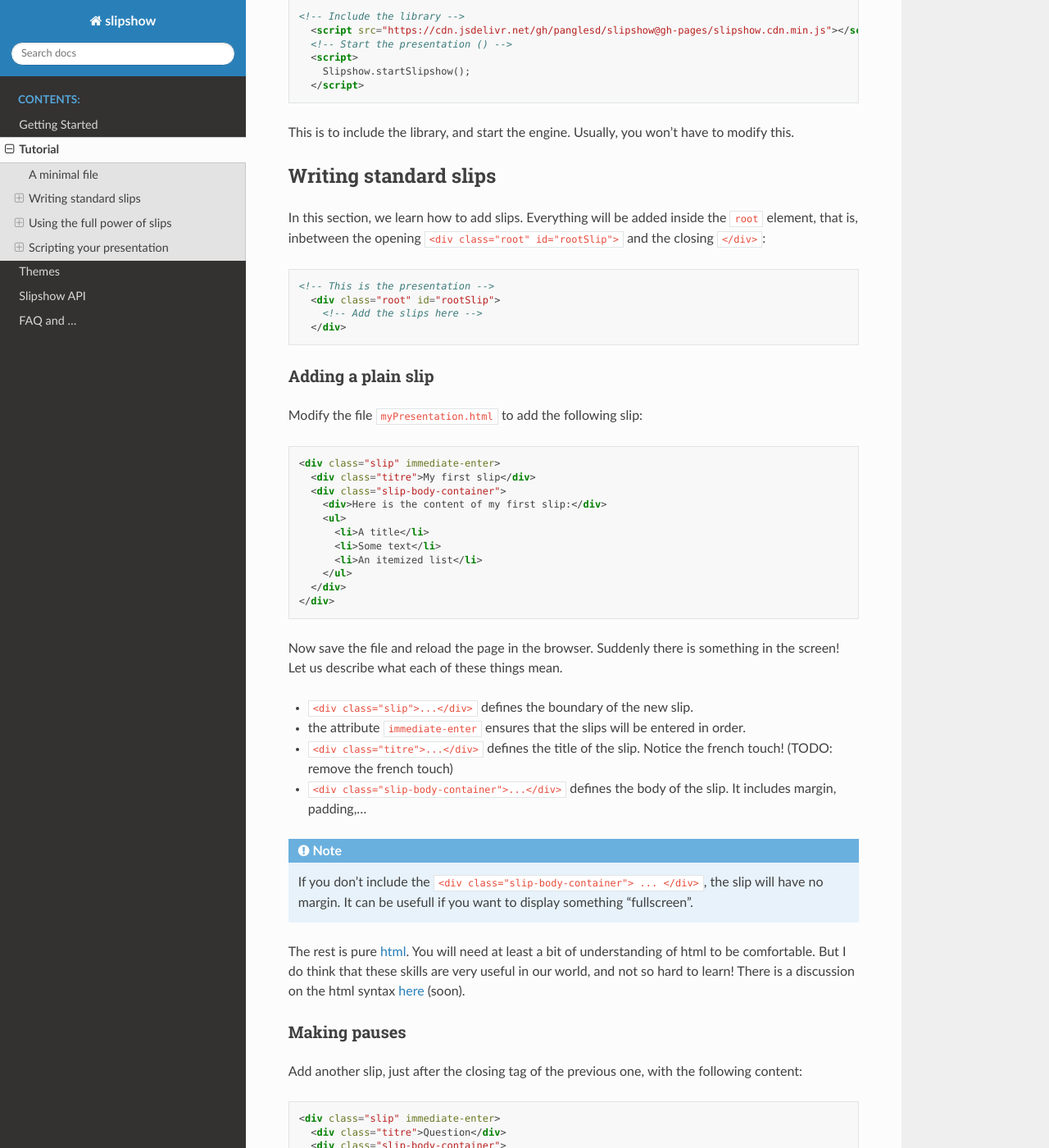
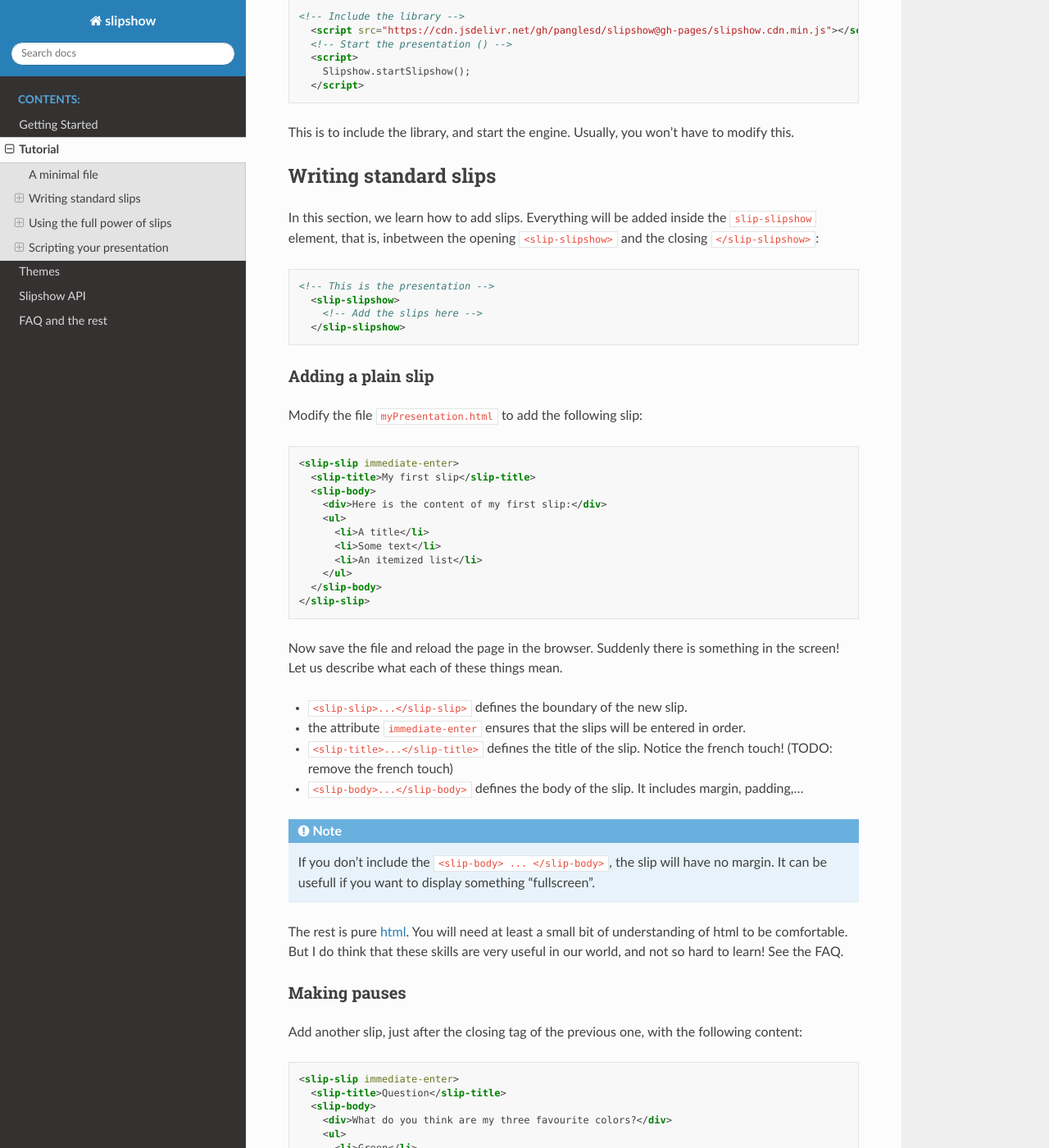
Before and after one commit to panglesd/slipshow, a Sphinx documentation site: the page built from docs/tutorial.rst, in a window 1280 px wide and 1400 px high, scrolled down 1904 px. Shown: the whole window at 82% size. Built offline with Sphinx 7.4.7 and the Read the Docs theme 2.0.0, drawn with Linux system fonts in a browser that asks for light colours; some of the changed text lies outside the part shown.

Commit message:
updated doc with custom elements

```diff
--- a/docs/quick-start.rst
+++ b/docs/quick-start.rst
@@ -36,9 +36,9 @@
      <body>
 
      <!-- This is the presentation -->
-       <div class="root" id="rootSlip">
+       <slip-slipshow>
          <!-- Add the slips here -->
-       </div>
+       </slip-slipshow>
 
      <!-- Include the library -->
        <script src="https://cdn.jsdelivr.net/gh/panglesd/slipshow@gh-pages/slipshow.cdn.min.js"></script>
--- a/docs/tutorial.rst
+++ b/docs/tutorial.rst
@@ -38,9 +38,9 @@
      <body>
 
      <!-- This is the presentation -->
-       <div class="root" id="rootSlip">
+       <slip-slipshow>
          <!-- Add the slips here -->
-       </div>
+       </slip-slipshow>
 
      <!-- Include the library -->
        <script src="https://cdn.jsdelivr.net/gh/panglesd/slipshow@gh-pages/slipshow.cdn.min.js"></script>
@@ -79,9 +79,9 @@
 .. code-block:: html
 
 	<!-- This is the presentation -->
-        <div class="root" id="rootSlip">
+        <slip-slipshow>
           <!-- Add the slips here -->
-        </div>
+        </slip-slipshow>
 
 This delimits where the slips will be put. In this tutorial, we will (almost) only modify this part.
 
@@ -98,14 +98,14 @@
 
 Writing standard slips
 -----------------------
-In this section, we learn how to add slips. Everything will be added inside the ``root`` element, that is, inbetween the opening ``<div class="root" id="rootSlip">`` and the closing ``</div>``:
+In this section, we learn how to add slips. Everything will be added inside the ``slip-slipshow`` element, that is, inbetween the opening ``<slip-slipshow>`` and the closing ``</slip-slipshow>``:
 
 .. code-block:: html
 
      <!-- This is the presentation -->
-       <div class="root" id="rootSlip">
+       <slip-slipshow>
          <!-- Add the slips here -->
-       </div>
+       </slip-slipshow>
 
 
 Adding a plain slip
@@ -114,28 +114,28 @@
 
 .. code-block:: html
 
-         <div class="slip" immediate-enter>
-           <div class="titre">My first slip</div>
-           <div class="slip-body-container">
+         <slip-slip immediate-enter>
+           <slip-title>My first slip</slip-title>
+           <slip-body>
 	     <div>Here is the content of my first slip:</div>
 	     <ul>
 	       <li>A title</li>
 	       <li>Some text</li>
 	       <li>An itemized list</li>
 	     </ul>
-	   </div>
-	 </div>
+	   </slip-body>
+	 </slip-slip>
 
 Now save the file and reload the page in the browser. Suddenly there is something in the screen! Let us describe what each of these things mean.
 
-* ``<div class="slip">...</div>`` defines the boundary of the new slip.
+* ``<slip-slip>...</slip-slip>`` defines the boundary of the new slip.
 * the attribute ``immediate-enter`` ensures that the slips will be entered in order.
-* ``<div class="titre">...</div>`` defines the title of the slip. Notice the french touch! (TODO: remove the french touch)
-* ``<div class="slip-body-container">...</div>`` defines the body of the slip. It includes margin, padding,...
+* ``<slip-title>...</slip-title>`` defines the title of the slip. Notice the french touch! (TODO: remove the french touch)
+* ``<slip-body>...</slip-body>`` defines the body of the slip. It includes margin, padding,...
 
-.. note:: If you don't include the ``<div class="slip-body-container"> ... </div>``, the slip will have no margin. It can be usefull if you want to display something "fullscreen".
+.. note:: If you don't include the ``<slip-body> ... </slip-body>``, the slip will have no margin. It can be usefull if you want to display something "fullscreen".
 
-The rest is pure `html <https://www.w3schools.com/html/html_intro.asp>`_. You will need at least a bit of understanding of html to be comfortable. But I do think that these skills are very useful in our world, and not so hard to learn! There is a discussion on the html syntax `here <todo>`_ (soon).
+The rest is pure `html <https://www.w3schools.com/html/html_intro.asp>`_. You will need at least a small bit of understanding of html to be comfortable. But I do think that these skills are very useful in our world, and not so hard to learn! See the FAQ.
 
 ..
    For latex users, just translate your ``\begin{itemize}`` and ``\end{itemize}`` respectively into ``<ul>`` and ``</ul>``, and you ``\item`` into ``<li>...</li>``.
@@ -147,9 +147,9 @@
 
 .. code-block:: html
 
-         <div class="slip" immediate-enter>
-           <div class="titre">Question</div>
-           <div class="slip-body-container">
+         <slip-slip immediate-enter>
+           <slip-title>Question</slip-title>
+           <slip-body>
 	     <div>What do you think are my three favourite colors?</div>
 	     <ul>
 	       <li>Green</li>
@@ -157,8 +157,8 @@
 	       <li>Apple</li>
 	     </ul>
 	     <div>And you?</div>
-	   </div>
-	 </div>
+	   </slip-body>
+	 </slip-slip>
 
 Reload the page and push the right arrow. You see the new slip appearing. Suppose that we don't want to reveal directly the results, but we want to show them one by one. This is done with the pause mechanism. At each push of the right arrow, everything after a ``pause`` attribute is revealed, until the next ``pause``. Transform the list into this:
 
@@ -181,12 +181,12 @@
 
 .. code-block:: html
 
-         <div class="slip" immediate-enter>
-           <div class="titre">Emphasizing</div>
-           <div class="slip-body-container">
+         <slip-slip immediate-enter>
+           <slip-title>Emphasizing</slip-title>
+           <slip-body>
 	     <div>I have <span emphasize-at="1 4">nothing to say</span> but my <span emphasize-at="2 4">words</span> are <span emphasize-at="3 4">important</span>!</div>
-	   </div>
-	 </div>
+	   </slip-body>
+	 </slip-slip>
 
 This is pretty self-explanatory! When the attribute ``emphasize-at`` is set to a list of numbers separated by spaces, for instance ``emphasize-at="1 4"``, the content will be emphasized exactly at these steps, that is, step 1 and 4 in the example. There are several other ways to emphasize depending on the need, such as ``mk-emphasize-at``, or soonish ``emphasize-at-unpause``, see the :ref:`listAttributes`.
 
@@ -198,9 +198,9 @@
 
 .. code-block:: html
 
-      <div class="slip" immediate-enter>
-        <div class="titre">Blocks</div>
-        <div class="slip-body-container">
+      <slip-slip immediate-enter>
+        <slip-title>Blocks</slip-title>
+        <slip-body>
 	  <div class="block" title="A block">
 	    Here is a block
 	  </div>
@@ -213,8 +213,8 @@
 	  <div class="example" title="A block">
 	    For instance, this is an example.
 	  </div>
-	</div>
-      </div>
+	</slip-body>
+      </slip-slip>
 
 Writing Math
 ^^^^^^^^^^^^^^^^^
@@ -261,9 +261,9 @@
 
 .. code-block:: html
 
-      <div class="slip" immediate-enter>
-        <div class="titre">Blocks</div>
-        <div class="slip-body-container">
+      <slip-slip immediate-enter>
+        <slip-title>Blocks</slip-title>
+        <slip-body>
 	  <div class="block" title="Lispum">
 	    Lorem ipsum dolor sit amet, consectetur adipiscing elit. Vivamus auctor sem a libero ultricies convallis. Sed hendrerit tellus mi, malesuada lacinia turpis blandit sit amet. Aliquam auctor metus eu massa imperdiet, vel scelerisque metus aliquet. Nulla facilisi. Aliquam erat volutpat. Aenean nec lacus eu massa lacinia ultricies. In eget sollicitudin eros, sed suscipit elit. Quisque ac scelerisque purus, sit amet sodales est. Curabitur efficitur ultrices nunc. Mauris aliquet nisi commodo nulla condimentum, sed tempor nisi suscipit. Quisque magna augue, ultricies eu commodo ut, fringilla ac erat. Class aptent taciti sociosqu ad litora torquent per conubia nostra, per inceptos himenaeos. Morbi pharetra felis rutrum mi vehicula dapibus. Aliquam sem mi, fringilla ut facilisis efficitur, efficitur vel odio.
 	    Lorem ipsum dolor sit amet, consectetur adipiscing elit. Vivamus auctor sem a libero ultricies convallis. Sed hendrerit tellus mi, malesuada lacinia turpis blandit sit amet. Aliquam auctor metus eu massa imperdiet, vel scelerisque metus aliquet. Nulla facilisi. Aliquam erat volutpat. Aenean nec lacus eu massa lacinia ultricies. In eget sollicitudin eros, sed suscipit elit. Quisque ac scelerisque purus, sit amet sodales est. Curabitur efficitur ultrices nunc. Mauris aliquet nisi commodo nulla condimentum, sed tempor nisi suscipit. Quisque magna augue, ultricies eu commodo ut, fringilla ac erat. Class aptent taciti sociosqu ad litora torquent per conubia nostra, per inceptos himenaeos. Morbi pharetra felis rutrum mi vehicula dapibus. Aliquam sem mi, fringilla ut facilisis efficitur, efficitur vel odio.
@@ -272,6 +272,8 @@
 	  <div down-at="1">
 	    That was long!
 	  </div>
+	</slip-body>
+      </slip-slip>
 
 
 Acting at unpause
@@ -285,9 +287,9 @@
 
 .. code-block:: html
 
-      <div class="slip" immediate-enter>
-        <div class="titre">Déclaration des droits de l'Homme et du Citoyen</div>
-        <div class="slip-body-container">
+      <slip-slip immediate-enter>
+        <slip-title>Déclaration des droits de l'Homme et du Citoyen</slip-title>
+        <slip-body>
 	  <ol>
 	    <li>Les hommes naissent et demeurent libres et égaux en droits. Les distinctions sociales ne peuvent être fondées que sur l'utilité commune.</li>
 	    <li pause>Le but de toute association politique est la conservation des droits naturels et imprescriptibles de l'homme. Ces droits sont la liberté, la propriété, la sûreté, et la résistance à l'oppression.</li>
@@ -307,8 +309,8 @@
 	    <li pause down-at-unpause>Toute société dans laquelle la garantie des droits n'est pas assurée, ni la séparation des pouvoirs déterminée, n'a point de Constitution.</li>
 	    <li pause down-at-unpause>La propriété étant un droit inviolable et sacré, nul ne peut en être privé, si ce n'est lorsque la nécessité publique, légalement constatée, l'exige évidemment, et sous la condition d'une juste et préalable indemnité.</li>
 	  </ol>
-	</div>
-      </div>
+	</slip-body>
+      </slip-slip>
 
 .. tip:: You can make the ``*-at-unpause`` act on another element by specifying its ``id`` as value of the attribute. For instance, ``<div pause center-at-unpause="thm1">...</div><div id="thm1" class="theorem">...</div>`` will center the window around the theorem when the first ``div`` is unpaused.
 
@@ -324,77 +326,77 @@
 
 .. code-block:: html
 
-      <div class="slip" immediate-enter>
-          <div class="titre">A review of the numbers</div>
-          <div class="slip-body-container">
+      <slip-slip immediate-enter>
+          <slip-title>A review of the numbers</slip-title>
+          <slip-body>
 	      <div>First, we consider the positive numbers</div>
 	      <div style="display: flex; justify-content: space-around;">
-		  <div delay="1" scale="0.25" class="slip" auto-enter>
-		      <div class="titre">The integer</div>
-		      <div class="slip-body-container">
+		  <slip-slip delay="1" scale="0.25" auto-enter>
+		      <slip-title>The integer</slip-title>
+		      <slip-body>
 			  <ul>
 			      <li>1 is an integer,</li>
 			      <li pause>2 is an integer,</li>
 			      <li pause>100 is an integer.</li>
 			  </ul>
-		      </div>
-		  </div>
-		  <div delay="1" scale="0.25" class="slip" auto-enter>
-		      <div class="titre">The rationnals</div>
-		      <div class="slip-body-container">
+		      </slip-body>
+		  </slip-slip>
+		  <slip-slip delay="1" scale="0.25" auto-enter>
+		      <slip-title>The rationnals</slip-title>
+		      <slip-body>
 			  <ul>
 			      <li>1/2 is a rational,</li>
 			      <li pause>2/3 is a rational,</li>
 			      <li pause>567/87 is a rational.</li>
 			  </ul>
-		      </div>
-		  </div>
-		  <div delay="1" scale="0.25" class="slip" auto-enter>
-		      <div class="titre">The reals</div>
-		      <div class="slip-body-container">
+		      </slip-body>
+		  </slip-slip>
+		  <slip-slip delay="1" scale="0.25" auto-enter>
+		      <slip-title>The reals</slip-title>
+		      <slip-body>
 			  <ul>
 			      <li>π is a real,</li>
 			      <li pause>e is a real,</li>
 			      <li pause>d is a real.</li>
 			  </ul>
-		      </div>
-		  </div>
+		      </slip-body>
+		  </slip-slip>
 	      </div>
 	      <div pause>Then, the negative one</div>
 	      <div style="display: flex; justify-content: space-around;">
-		  <div delay="1" scale="0.25" class="slip" auto-enter>
-		      <div class="titre">The integer</div>
-		      <div class="slip-body-container">
+		  <slip-slip delay="1" scale="0.25" auto-enter>
+		      <slip-title>The integer</slip-title>
+		      <slip-body>
 			  <ul>
 			      <li>-1 is an integer,</li>
 			      <li pause>-2 is an integer,</li>
 			      <li pause>-100 is an integer.</li>
 			  </ul>
-		      </div>
-		  </div>
-		  <div delay="1" scale="0.25" class="slip" auto-enter>
-		      <div class="titre">The rationnals</div>
-		      <div class="slip-body-container">
+		      </slip-body>
+		  </slip-slip>
+		  <slip-slip delay="1" scale="0.25" auto-enter>
+		      <slip-title>The rationnals</slip-title>
+		      <slip-body>
 			  <ul>
 			      <li>-1/2 is a rational,</li>
 			      <li pause>-2/3 is a rational,</li>
 			      <li pause>-567/87 is a rational.</li>
 			  </ul>
-		      </div>
-		  </div>
-		  <div delay="1" scale="0.25" class="slip" auto-enter>
-		      <div class="titre">The reals</div>
-		      <div class="slip-body-container">
+		      </slip-body>
+		  </slip-slip>
+		  <slip-slip delay="1" scale="0.25" auto-enter>
+		      <slip-title>The reals</slip-title>
+		      <slip-body>
 			  <ul>
 			      <li>-π is a real,</li>
 			      <li pause>-e is a real,</li>
 			      <li pause>-d is a real.</li>
 			  </ul>
-		      </div>
-		  </div>
+		      </slip-body>
+		  </slip-slip>
 	      </div>
-	  </div>
-      </div>
+	  </slip-body>
+      </slip-slip>
 
 
 In this example, there are several new things:
@@ -414,7 +416,7 @@
 
 .. code-block:: html
 
-      <div class="slip" immediate-enter toc-title="Name that will appear in the table of content">
+      <slip-slip immediate-enter toc-title="Name that will appear in the table of content">
 
 .. todo:: The way the table of content looks like will very likely change a lot, please tell me how you would like it to be.
 
@@ -471,11 +473,11 @@
 
 .. code-block:: html
 
-      <div class="slip" id="content-first-slip" toc-title="My First Slip">
-      <div class="slip" id="question" toc-title="A question about colors">
-      <div class="slip" id="emphasizing" toc-title="How to emphasize when you are shy">
-      <div class="slip" id="block" toc-title="Meta Definitions, Meta Theorems">
-      <div class="slip" id="latin" toc-title="Latin Overflow">
+      <slip-slip id="content-first-slip" toc-title="My First Slip">
+      <slip-slip id="question" toc-title="A question about colors">
+      <slip-slip id="emphasizing" toc-title="How to emphasize when you are shy">
+      <slip-slip id="block" toc-title="Meta Definitions, Meta Theorems">
+      <slip-slip id="latin" toc-title="Latin Overflow">
 
 Now, instead of ``Slipshow.startSlipshow();`` in the ``script`` tag, put the following lines:
 
```
Also changed, not shown: docs/faq.rst (+13 -7 lines), docs/listAttributes.rst (+32 -6 lines).
